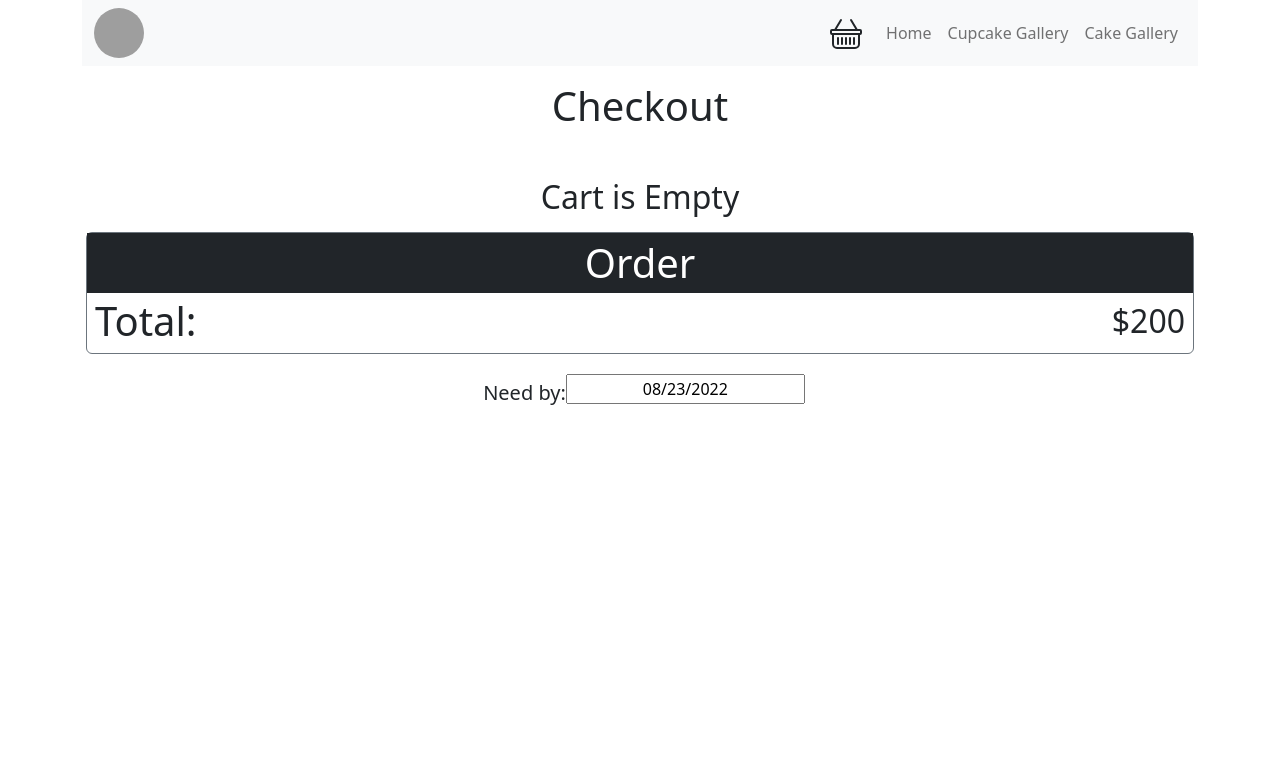
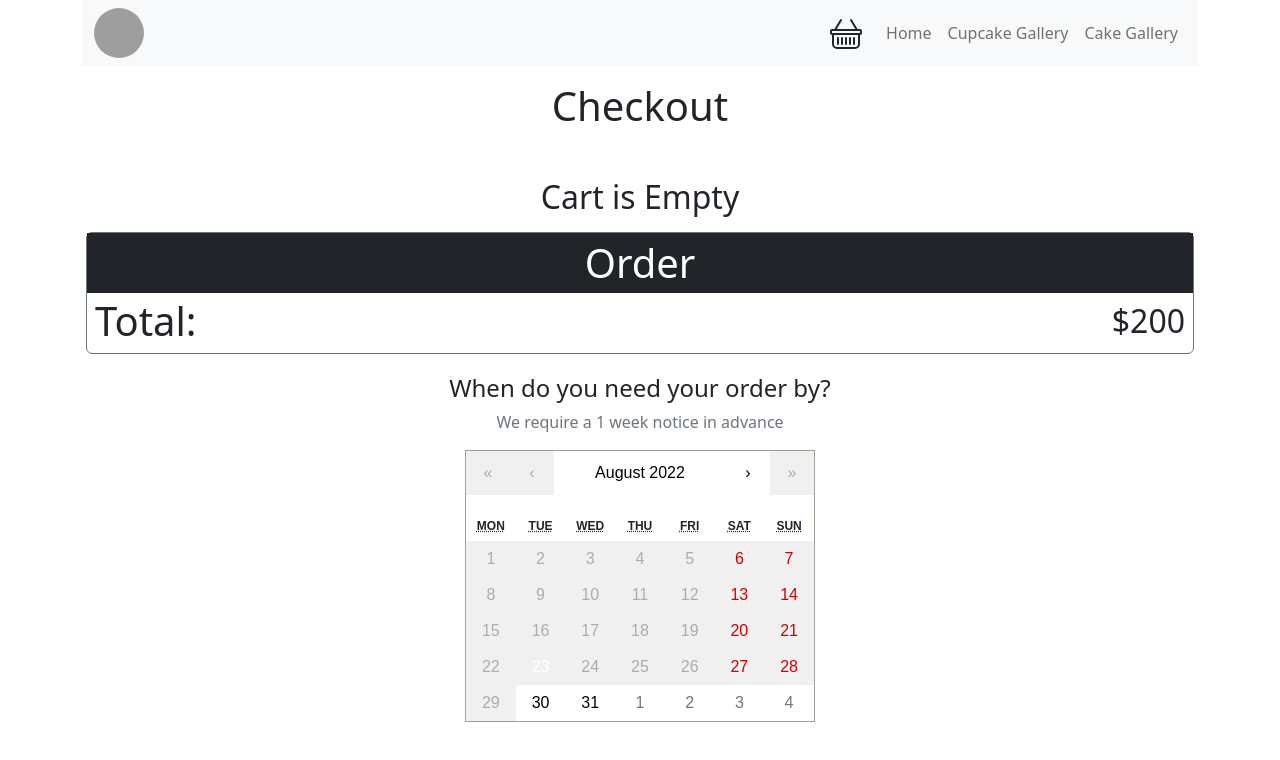
Before and after one commit to Gurb-S/cupcakemakes, a React (Create React App) app: page /checkout in a window 1280 px wide. Shown: the top 760 px of the page. Built offline with nearby package versions, Linux system fonts and the light colour scheme; grey boxes are pictures that could not be loaded.

Commit message:
add react calender

```diff
--- a/src/components/OrderDate.js
+++ b/src/components/OrderDate.js
@@ -1,32 +1,23 @@
-import React, { useEffect, useState } from "react"
-import { Form } from "react-bootstrap"
-import DatePicker from 'react-datepicker';
+import React, { useState } from "react"
 import { addDays } from 'date-fns'
+import Calendar from "react-calendar";
+import 'react-calendar/dist/Calendar.css';
+
 
 
 export function OrderDate() {
 
-    // const [ minAllowDate, setMinAllowDate ] = useState('');
-    // const [ selectedDate, setSelectedDate ] = useState(null);
-
-    // useEffect(() => {
-    //     const todayDate = new Date().toLocaleString().split(',')
-    //     setMinAllowDate(todayDate[0])
-    //     console.log(todayDate[0])
-    // },[])
-    const [startDate, setStartDate] = useState(new Date());
+    const [value, onChange] = useState(new Date());
+    console.log(value)
 
     return(
         <form>
-            <div className="d-flex justify-content-center align-items-center">
-                <label className="mt-2 ms-2 fs-5">Need by:</label>
-                <DatePicker className="text-center"
-                    selected={startDate}
-                    onChange={(date) => setStartDate(date)}
-                    minDate={addDays(new Date(), 7)}
-                    maxDate={addDays(new Date(), 90)}
-                    placeholderText="Select a date before 5 days in the future"
-                />
+            <div className="text-center">
+                <p className="fs-4 mb-1">When do you need your order by?</p>
+                <p className="text-muted ">We require a 1 week notice in advance</p>
+            </div>
+            <div className="d-flex justify-content-center">
+                <Calendar onChange={onChange} value={value} minDate={addDays(new Date(), 7)} maxDate={addDays(new Date(), 90)}/>
             </div>
         </form>
     )
```
